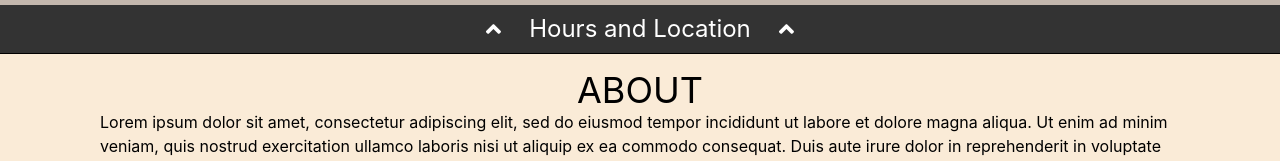
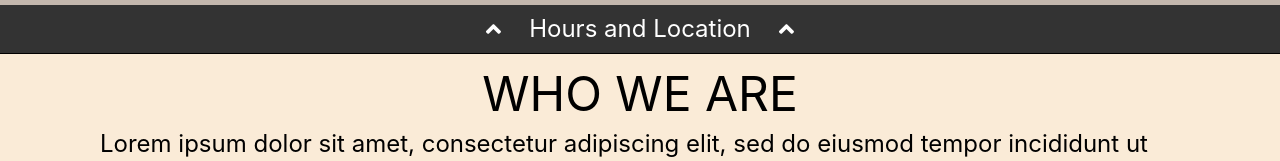
Before and after one commit to TheSicilian12/bookStore, a React (Create React App) app: page / in a window 1280 px wide. Shown: the part 675-836 px from the top of the page. Built offline with nearby package versions, Linux system fonts and the light colour scheme.

Commit message:
working on style

```diff
--- a/src/App.js
+++ b/src/App.js
@@ -166,8 +166,8 @@ function App() {
       </div>
 
       <div className={`${rotate === "rotate-down" ? 'general-up' : 'general-down'} flex flex-col justify-center items-center w-screen mt-4`}>
-        <div className='text-4xl'>ABOUT</div>
-        <div className='about-details'>
+        <div className='text-5xl'>WHO WE ARE</div>
+        <div className='about-details text-2xl'>
         Lorem ipsum dolor sit amet, consectetur adipiscing elit, sed do eiusmod
         tempor incididunt ut labore et dolore magna aliqua. Ut enim ad minim veniam,
         quis nostrud exercitation ullamco laboris nisi ut aliquip ex ea commodo consequat.
--- a/src/input.css
+++ b/src/input.css
@@ -180,6 +180,7 @@ code {
 .about-details {
   margin-right: 100px;
   margin-left: 100px;
+  margin-top: 10px;
 }
 
 /* Antique white  FAEBD7
```
